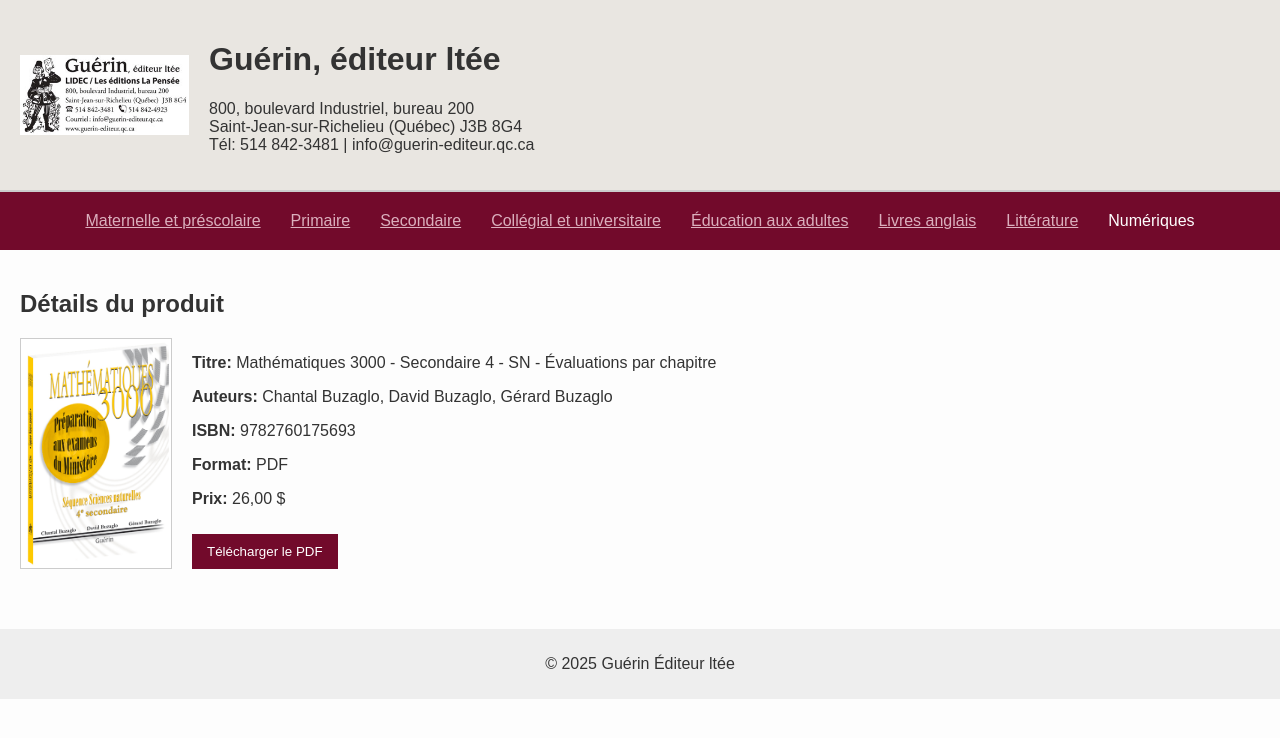
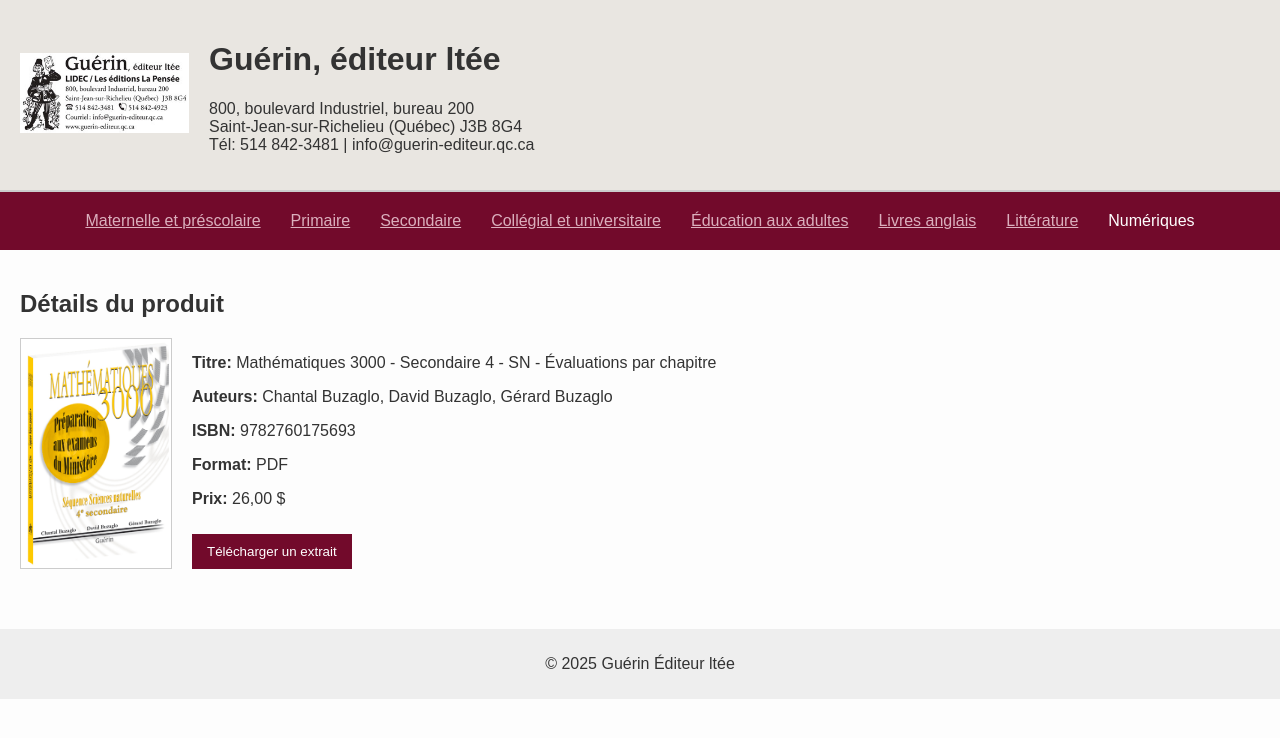
Before and after one commit to ActuallyNull/lying, a plain HTML site: page index.html in a window 1280 px wide. Drawn offline with Linux system fonts and the light colour scheme.

Commit message:
dfsdfsdsffd

```diff
--- a/index.html
+++ b/index.html
@@ -9,7 +9,7 @@
 <body>
   <header>
     <div class="header-content">
-      <img src="logo_guerin.jpg" alt="Logo" class="logo">
+      <a href="https://www.guerin-editeur.qc.ca/Message.aspx?msg=msg_accueil"><img src="logo_guerin.jpg" alt="Logo" class="logo"></a>
       <div class="header-text">
         <h1>Guérin, éditeur ltée</h1>
         <p>800, boulevard Industriel, bureau 200<br>Saint-Jean-sur-Richelieu (Québec) J3B 8G4<br>Tél: 514 842-3481 | info@guerin-editeur.qc.ca</p>
@@ -40,7 +40,7 @@
         <p><strong>ISBN:</strong> 9782760175693</p>
         <p><strong>Format:</strong> PDF</p>
         <p><strong>Prix:</strong> 26,00 $</p>
-        <button onclick="downloadPDF()">Télécharger le PDF</button>
+        <button onclick="downloadPDF()">Télécharger un extrait</button>
       </div>
     </section>
   </main>
```
